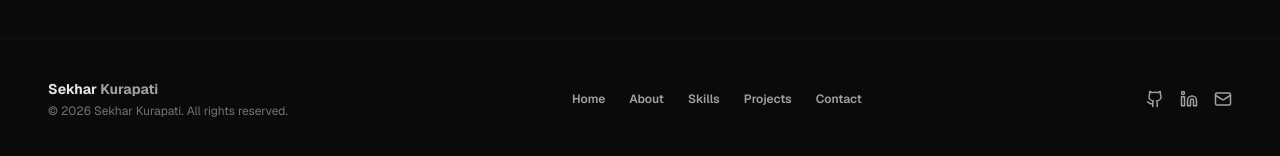
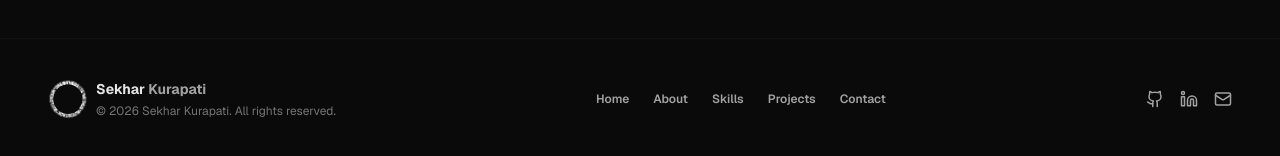
Before and after one commit to Sekhar2186/Sekhar-Kurapati, a Next.js app: page / in a window 1280 px wide. Shown: the part 2203-2359 px from the top of the page. Built offline with nearby package versions, Linux system fonts and the light colour scheme.

Commit message:
feat: add CircularText animation component to footer and configure react-bits registry

```diff
--- /dev/null
+++ b/components/CircularText.jsx
@@ -0,0 +1,111 @@
+import { useEffect } from 'react';
+import { motion, useAnimation, useMotionValue } from 'motion/react';
+
+const getRotationTransition = (duration, from, loop = true) => ({
+  from,
+  to: from + 360,
+  ease: 'linear',
+  duration,
+  type: 'tween',
+  repeat: loop ? Infinity : 0
+});
+
+const getTransition = (duration, from) => ({
+  rotate: getRotationTransition(duration, from),
+  scale: {
+    type: 'spring',
+    damping: 20,
+    stiffness: 300
+  }
+});
+
+const CircularText = ({ text, spinDuration = 20, onHover = 'speedUp', className = '' }) => {
+  const letters = Array.from(text);
+  const controls = useAnimation();
+  const rotation = useMotionValue(0);
+
+  useEffect(() => {
+    const start = rotation.get();
+    controls.start({
+      rotate: start + 360,
+      scale: 1,
+      transition: getTransition(spinDuration, start)
+    });
+  }, [spinDuration, text, onHover, controls, rotation]);
+
+  const handleHoverStart = () => {
+    const start = rotation.get();
+    if (!onHover) return;
+
+    let transitionConfig;
+    let scaleVal = 1;
+
+    switch (onHover) {
+      case 'slowDown':
+        transitionConfig = getTransition(spinDuration * 2, start);
+        break;
+      case 'speedUp':
+        transitionConfig = getTransition(spinDuration / 4, start);
+        break;
+      case 'pause':
+        transitionConfig = {
+          rotate: { type: 'spring', damping: 20, stiffness: 300 },
+          scale: { type: 'spring', damping: 20, stiffness: 300 }
+        };
+        scaleVal = 1;
+        break;
+      case 'goBonkers':
+        transitionConfig = getTransition(spinDuration / 20, start);
+        scaleVal = 0.8;
+        break;
+      default:
+        transitionConfig = getTransition(spinDuration, start);
+    }
+
+    controls.start({
+      rotate: start + 360,
+      scale: scaleVal,
+      transition: transitionConfig
+    });
+  };
+
+  const handleHoverEnd = () => {
+    const start = rotation.get();
+    controls.start({
+      rotate: start + 360,
+      scale: 1,
+      transition: getTransition(spinDuration, start)
+    });
+  };
+
+  return (
+    <motion.div
+      className={`m-0 mx-auto rounded-full w-[200px] h-[200px] relative text-neutral-900 dark:text-white font-black text-center cursor-pointer origin-center ${className}`}
+      style={{ rotate: rotation }}
+      initial={{ rotate: 0 }}
+      animate={controls}
+      onMouseEnter={handleHoverStart}
+      onMouseLeave={handleHoverEnd}
+    >
+      {letters.map((letter, i) => {
+        const rotationDeg = (360 / letters.length) * i;
+        const factor = Math.PI / letters.length;
+        const x = factor * i;
+        const y = factor * i;
+        const transform = `rotateZ(${rotationDeg}deg) translate3d(${x}px, ${y}px, 0)`;
+
+        return (
+          <span
+            key={i}
+            className="absolute inline-block inset-0 text-2xl transition-all duration-500 ease-[cubic-bezier(0,0,0,1)]"
+            style={{ transform, WebkitTransform: transform }}
+          >
+            {letter}
+          </span>
+        );
+      })}
+    </motion.div>
+  );
+};
+
+export default CircularText;
--- a/components/layout/Footer.tsx
+++ b/components/layout/Footer.tsx
@@ -1,6 +1,7 @@
 import Link from "next/link";
 import { Mail } from "lucide-react";
 import { Github, Linkedin } from "@/components/ui/icons";
+import CircularText from "@/components/CircularText";
 
 export default function Footer() {
     return (
@@ -8,6 +9,17 @@ export default function Footer() {
             <div className="max-w-7xl mx-auto px-6 md:px-12 flex flex-col md:flex-row items-center justify-between gap-6">
 
                 {/* Logo/Copyright */}
+                <div className="flex flex-col md:flex-row items-center gap-1 md:gap-2">
+                    <div className="w-10 h-10 flex items-center justify-center shrink-0">
+                        <div className="scale-[0.20]">
+                            <CircularText
+                                text="AUTOSTACK*BUILDYOUR*DREAM*WEBSITE*WITHUS*"
+                                onHover="speedUp"
+                                spinDuration={15}
+                                className="text-purple-500 dark:text-purple-400"
+                            />
+                        </div>
+                    </div>
                     <div className="flex flex-col items-center md:items-start gap-1">
                         <span className="font-bold text-sm text-neutral-800 dark:text-neutral-200">
                             Sekhar <span className="text-neutral-400">Kurapati</span>
@@ -15,6 +27,7 @@ export default function Footer() {
                         <p className="text-xs text-neutral-400 dark:text-neutral-500">
                             &copy; {new Date().getFullYear()} Sekhar Kurapati. All rights reserved.
                         </p>
+                    </div>
                 </div>
 
                 {/* Navigation Links */}
--- a/package.json
+++ b/package.json
@@ -13,6 +13,7 @@
     "clsx": "^2.1.1",
     "framer-motion": "^12.40.0",
     "lucide-react": "^1.17.0",
+    "motion": "^12.42.2",
     "next": "16.2.7",
     "next-themes": "^0.4.6",
     "radix-ui": "^1.4.3",
```
Also changed, not shown: components.json, 1 other file (tests, documents, lock files or other folders). Lines whose indentation alone changed are shown as unchanged.
